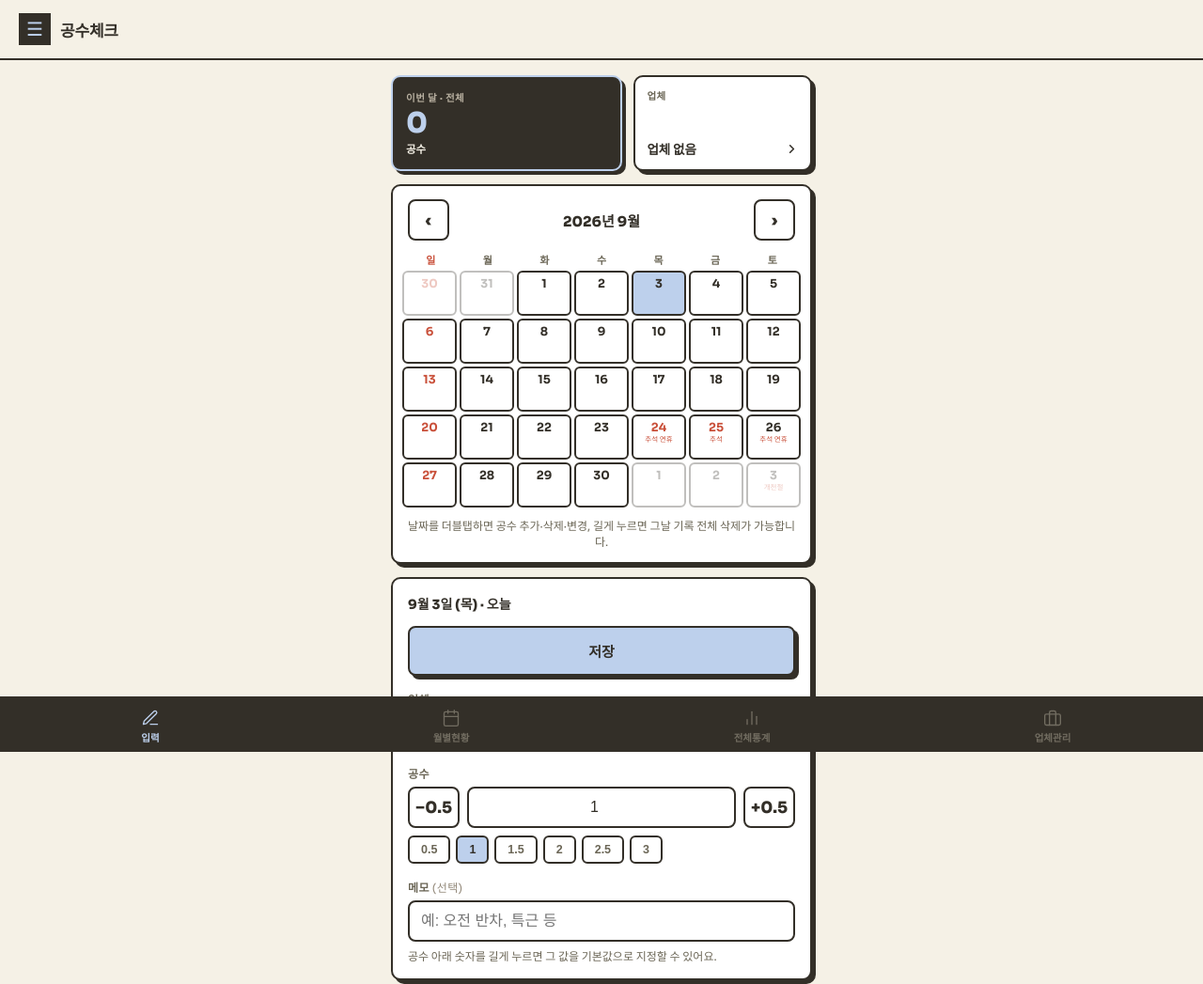
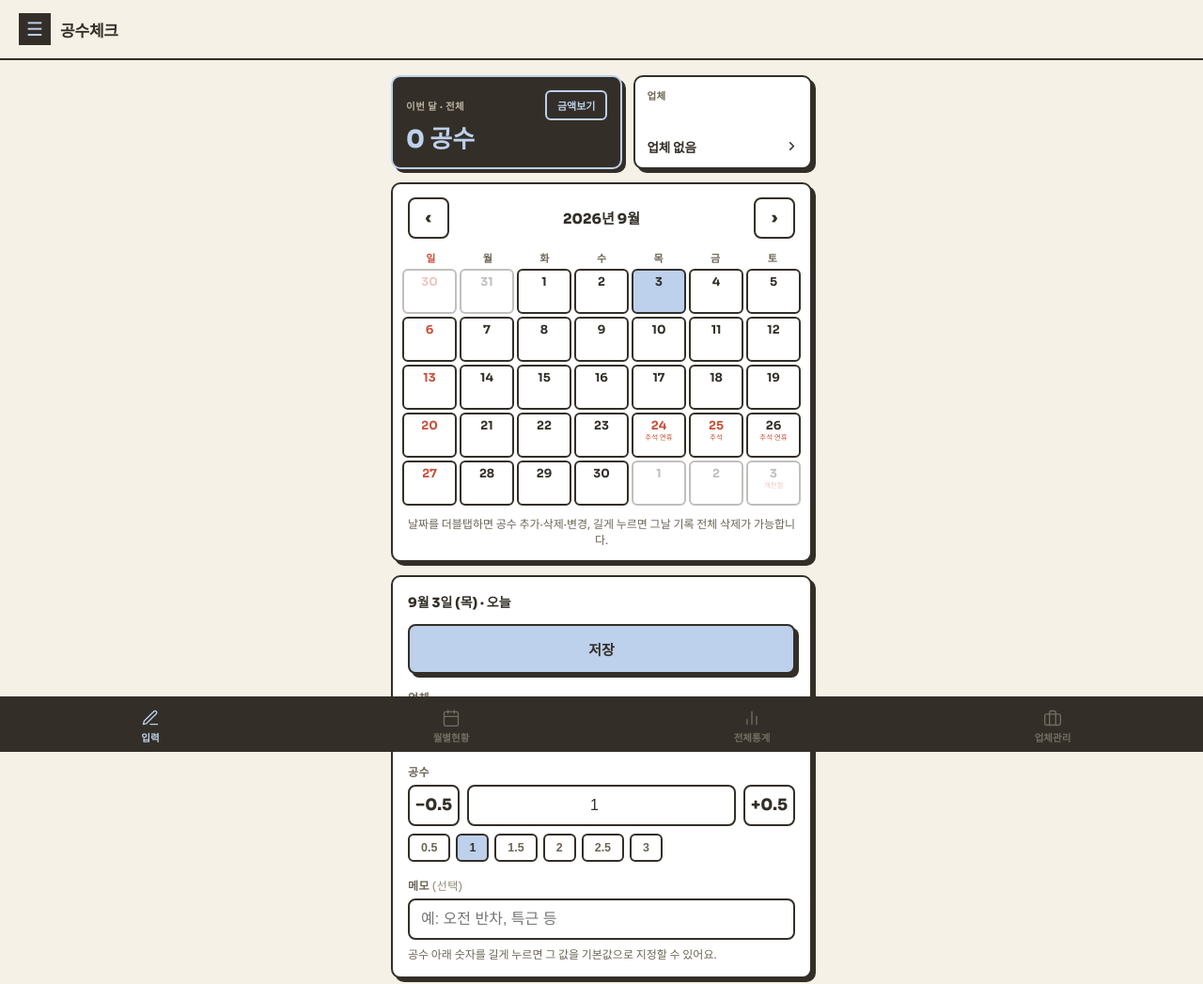
Before and after one commit to ajw2070-creator/gongsu-check, a plain HTML site: page index.html in a window 1280 px wide. Shown: the whole page at 94% size. Drawn offline with Linux system fonts and the light colour scheme; a web font is replaced by a local one.

Commit message:
Give the input-tab summary card its own 금액보기 toggle
공수 now renders at the same large size as the number (via
formatGongsuUnit) instead of a small caption, and the amount is
opt-in through a toggle button matching the existing 월별현황 pattern
instead of always being appended underneath.

```diff
--- a/app.js
+++ b/app.js
@@ -252,6 +252,7 @@
   const calendarState = { ym: currentMonthYm(), selectedDate: todayStr(), filterCompanyId: null };
   const statsAmountView = { companies: new Set(), months: new Set() };
   let monthAmountView = false;
+  let inputSummaryAmountView = false;
   const rateModalState = { companyId: null, rateType: "daily" };
   const paydayModalState = { companyId: null, taxType: "freelancer" };
 
@@ -798,10 +799,14 @@
     const scopeLabel = filterCompany ? filterCompany.name : "전체";
     const records = loadRecords().filter((r) => r.date.slice(0, 7) === currentMonthYm() && (!filterCompanyId || r.companyId === filterCompanyId));
     const sum = records.reduce((s, r) => s + r.gongsu, 0);
-    const amount = calcRecordsAmount(records);
+
     document.getElementById("input-summary-total-label").textContent = `이번 달 · ${scopeLabel}`;
-    document.getElementById("input-summary-total-value").textContent = formatGongsu(sum);
-    document.getElementById("input-summary-total-sub").textContent = amount > 0 ? `공수 · ${formatWon(amount)}` : "공수";
+    document.getElementById("input-summary-total-value").textContent = inputSummaryAmountView
+      ? formatWon(calcRecordsAmount(records))
+      : formatGongsuUnit(sum);
+    const toggleBtn = document.getElementById("input-summary-amount-toggle");
+    toggleBtn.textContent = inputSummaryAmountView ? "공수보기" : "금액보기";
+    toggleBtn.classList.toggle("active", inputSummaryAmountView);
 
     const entryCompany = getCompanyById(inputState.companyId);
     document.getElementById("input-summary-company-name").textContent = entryCompany ? entryCompany.name : "업체 없음";
@@ -1335,6 +1340,10 @@
       monthAmountView = !monthAmountView;
       renderMonth();
     });
+    document.getElementById("input-summary-amount-toggle").addEventListener("click", () => {
+      inputSummaryAmountView = !inputSummaryAmountView;
+      renderInputSummary();
+    });
 
     document.getElementById("add-company-btn").addEventListener("click", () => {
       const input = document.getElementById("new-company-name");
--- a/index.html
+++ b/index.html
@@ -49,9 +49,11 @@
 <main id="view-input" class="view active">
   <div class="input-summary-row">
     <div class="input-summary-total">
-      <span class="input-summary-total-label" id="input-summary-total-label">이번 달</span>
-      <span class="input-summary-total-value" id="input-summary-total-value">0</span>
-      <span class="input-summary-total-sub" id="input-summary-total-sub">공수</span>
+      <div class="input-summary-total-top">
+        <span class="input-summary-total-label" id="input-summary-total-label">이번 달</span>
+        <button type="button" class="total-amount-btn" id="input-summary-amount-toggle">금액보기</button>
+      </div>
+      <span class="input-summary-total-value" id="input-summary-total-value">0 공수</span>
     </div>
     <div class="input-summary-company">
       <span class="input-summary-company-label">업체</span>
--- a/styles.css
+++ b/styles.css
@@ -554,7 +554,13 @@ input:focus { outline: 2.5px solid var(--accent); outline-offset: -2px; }
   padding: 14px;
   display: flex;
   flex-direction: column;
-  gap: 2px;
+  gap: 6px;
+}
+.input-summary-total-top {
+  display: flex;
+  align-items: center;
+  justify-content: space-between;
+  gap: 8px;
 }
 .input-summary-total-label {
   font-size: 10.5px;
@@ -565,20 +571,13 @@ input:focus { outline: 2.5px solid var(--accent); outline-offset: -2px; }
 }
 .input-summary-total-value {
   font-family: 'Unbounded', 'Sora', sans-serif;
-  font-size: 30px;
+  font-size: 26px;
   font-weight: 800;
   color: var(--accent);
-  line-height: 1;
-  margin-top: 3px;
+  line-height: 1.15;
   white-space: nowrap;
   overflow: hidden;
   text-overflow: ellipsis;
-}
-.input-summary-total-sub {
-  font-size: 11.5px;
-  font-weight: 700;
-  color: var(--emphasis-text);
-  margin-top: 2px;
 }
 
 .input-summary-company {
--- a/sw.js
+++ b/sw.js
@@ -1,4 +1,4 @@
-const CACHE_NAME = "gongsu-check-v31";
+const CACHE_NAME = "gongsu-check-v32";
 const ASSETS = [
   "./",
   "./index.html",
```
